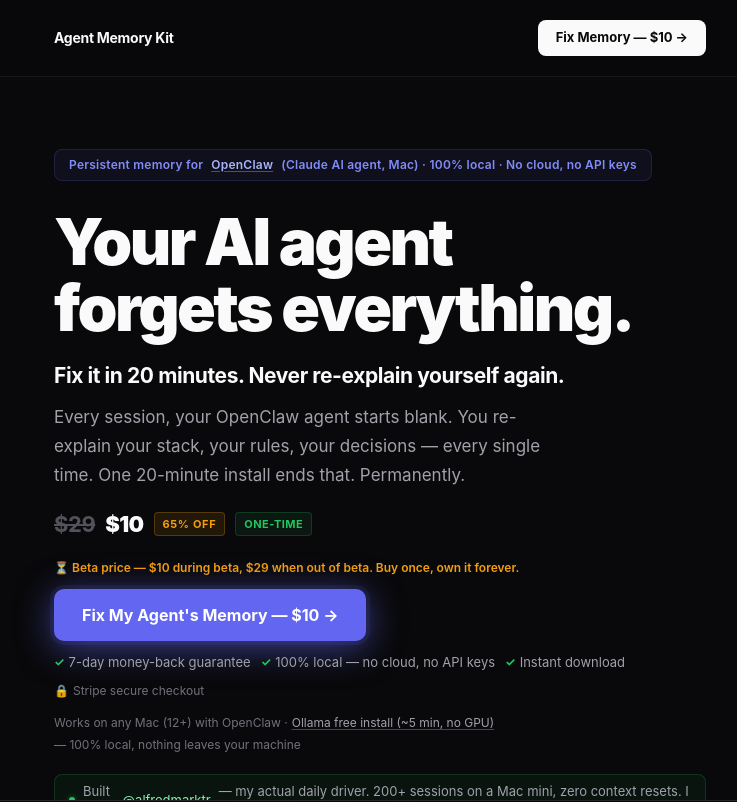
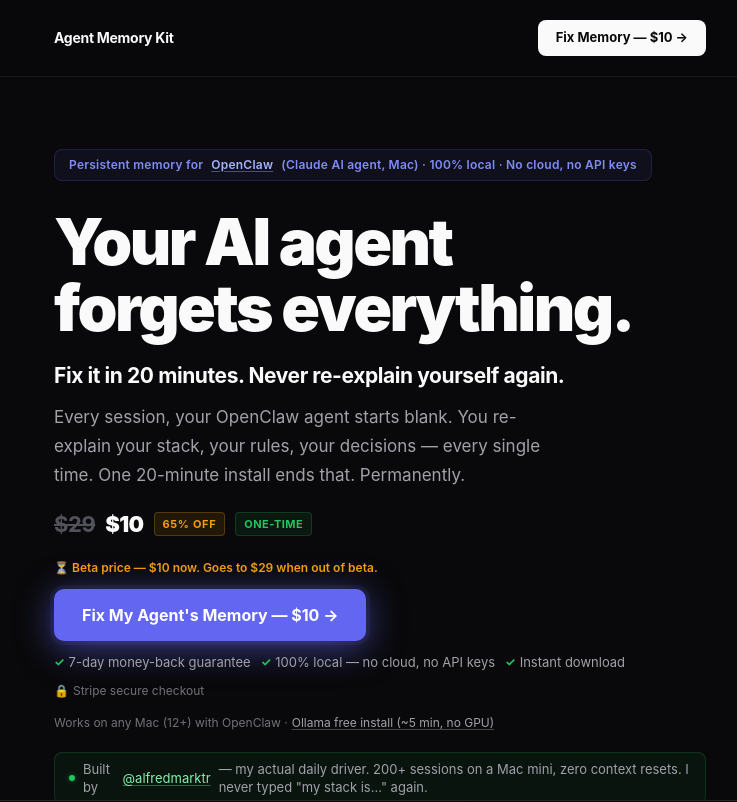
Before and after one commit to marcoiaq/agent-memory-kit, a Next.js app: page / in a window 1280 px wide. Shown: the top 802 px of the page, without its empty margins (260-997 px from the left). Built offline with nearby package versions, Linux system fonts and the light colour scheme.

Commit message:
ux: tighten hero copy — remove duplicate privacy claim below CTA, sharpen beta urgency line

```diff
--- a/app/page.tsx
+++ b/app/page.tsx
@@ -569,7 +569,7 @@
               <span style={{fontSize:'11px', fontWeight:700, color:'#22c55e', background:'rgba(34,197,94,0.08)', border:'1px solid rgba(34,197,94,0.2)', padding:'3px 8px', borderRadius:'4px', letterSpacing:'0.04em', textTransform:'uppercase'}}>One-time</span>
             </div>
             <span style={{fontSize:'12px', color:'#f59e0b', fontWeight:600, display:'flex', alignItems:'center', gap:'5px', marginTop:'2px'}}>
-              ⏳ Beta price — $10 during beta, $29 when out of beta. Buy once, own it forever.
+              ⏳ Beta price — $10 now. Goes to $29 when out of beta.
             </span>
             <a href="/api/create-checkout" className="cta-main cta-pulse">
               Fix My Agent&apos;s Memory — $10 →
@@ -584,7 +584,7 @@
               </span>
             </span>
             <span style={{fontSize:'12px', color:'#71717a', marginTop:'2px', display:'flex', alignItems:'center', gap:'4px', flexWrap:'wrap'}}>
-              Works on any Mac (12+) with OpenClaw · <a href="https://ollama.ai" target="_blank" rel="noopener noreferrer" style={{color:'#a1a1aa', textDecoration:'underline', textDecorationColor:'rgba(161,161,170,0.4)', textUnderlineOffset:'2px'}}>Ollama free install (~5 min, no GPU)</a> — 100% local, nothing leaves your machine
+              Works on any Mac (12+) with OpenClaw · <a href="https://ollama.ai" target="_blank" rel="noopener noreferrer" style={{color:'#a1a1aa', textDecoration:'underline', textDecorationColor:'rgba(161,161,170,0.4)', textUnderlineOffset:'2px'}}>Ollama free install (~5 min, no GPU)</a>
             </span>
           </div>
           <p className="hero-proof" style={{marginTop:'20px', marginBottom:'0'}}>Built by <a href="https://x.com/alfredmarktr" target="_blank" rel="noopener noreferrer">@alfredmarktr</a> — my actual daily driver. 200+ sessions on a Mac mini, zero context resets. I never typed &quot;my stack is...&quot; again.</p>
```
